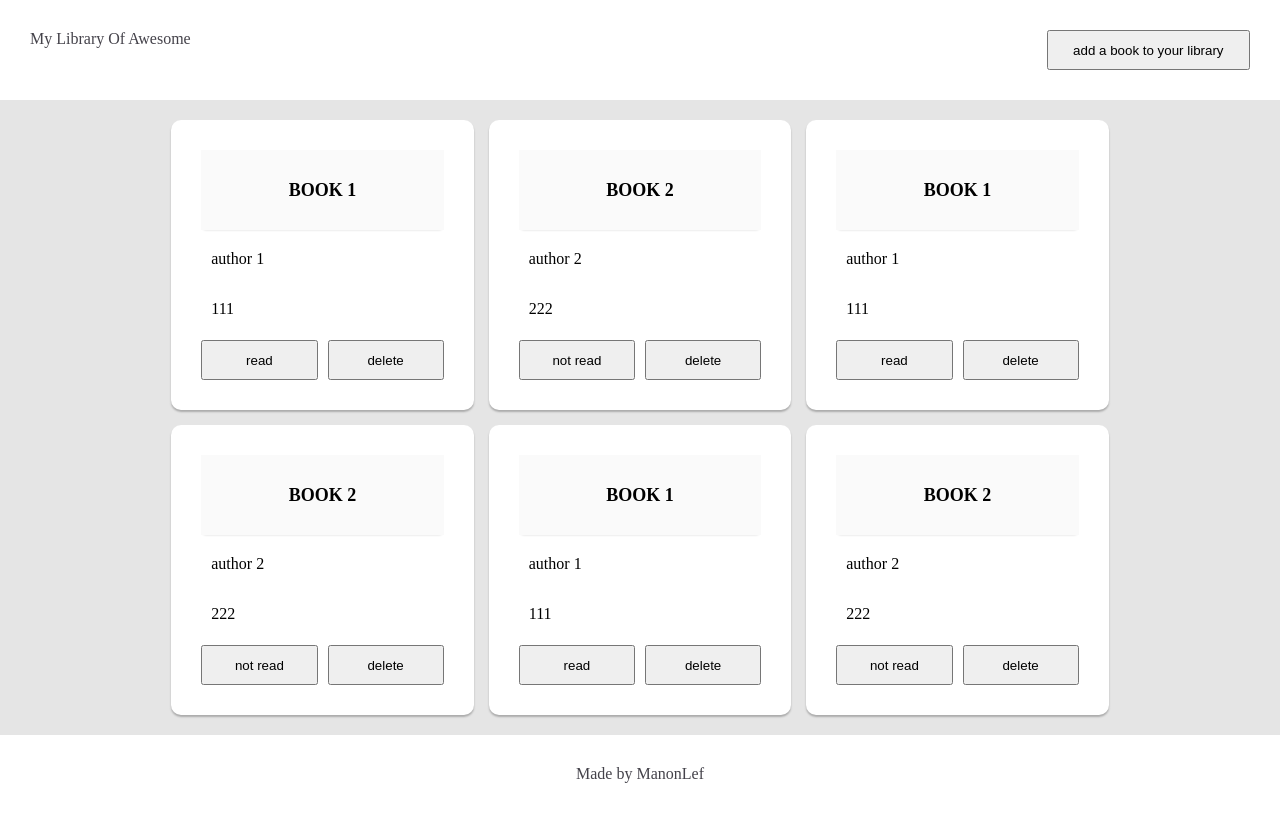
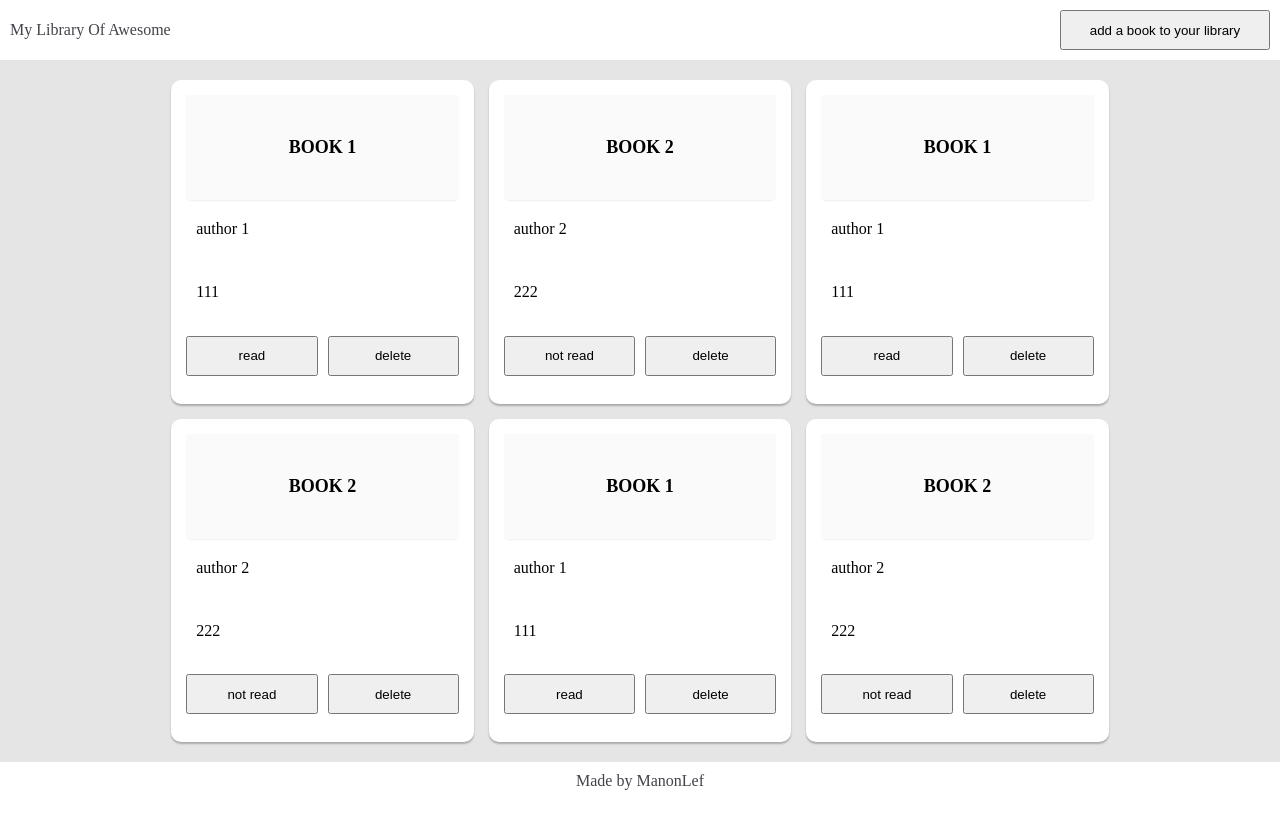
Before and after one commit to ManonLef/Library-Project, a website: page index.html in a window 1280 px wide. Drawn offline with Linux system fonts and the light colour scheme.

Commit message:
make bookcard button positioning consistent

```diff
--- a/style.css
+++ b/style.css
@@ -19,33 +19,31 @@ body {
 .header {
   background-color: white;
   color: #44424a;
-  padding: 30px;
+  padding: 10px;
   display: grid;
   grid-template-columns: 5fr 1fr;
-}
-
-footer {
-  background-color: lightgreen;
+  align-items: center;
 }
 
 #books-container {
   background-color: rgb(229, 229, 229);
   display: grid;
   grid-template-columns: repeat(auto-fit, minmax(300px, 0.25fr));
+  grid-template-rows: repeat(auto-fit, minmax(300px, 0.5fr));
   justify-content: center;
-  grid-template-rows: repeat(2, 0.5fr);
   gap: 15px;
   padding: 20px;
 }
 
 .bookcard {
   background-color: white;
-  padding: 30px;
+  padding: 15px;
   border-radius: 10px;
   box-shadow: 0px 2px 2px rgb(171, 171, 171);
   display: grid;
   grid-template-columns: 1fr 1fr;
   grid-template-rows: 2fr 1fr 1fr 1fr ;
+  justify-content: space-evenly;
   gap: 10px;
 }
 
@@ -102,7 +100,7 @@ form {
 footer {
   background-color: white;
   color: #44424a;
-  padding: 30px;
+  padding: 10px;
   display: flex;
   justify-content: space-around;
 }
```
